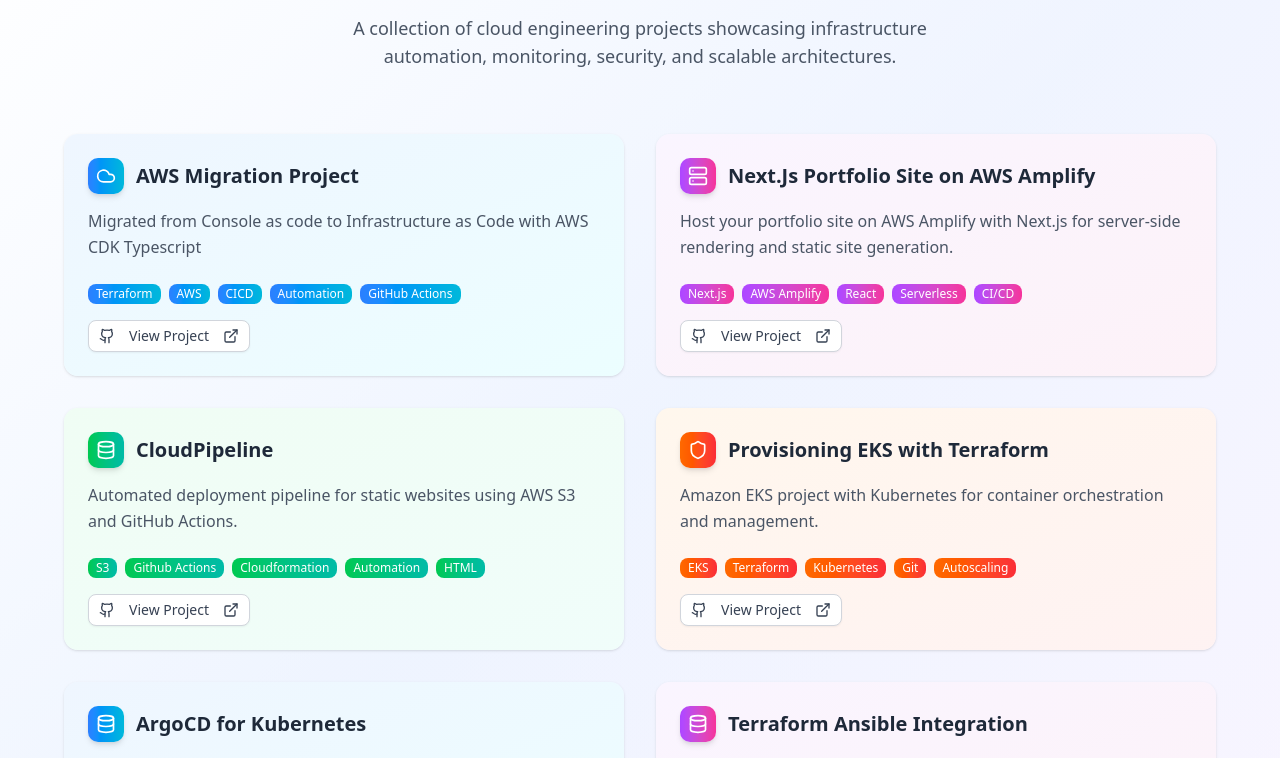
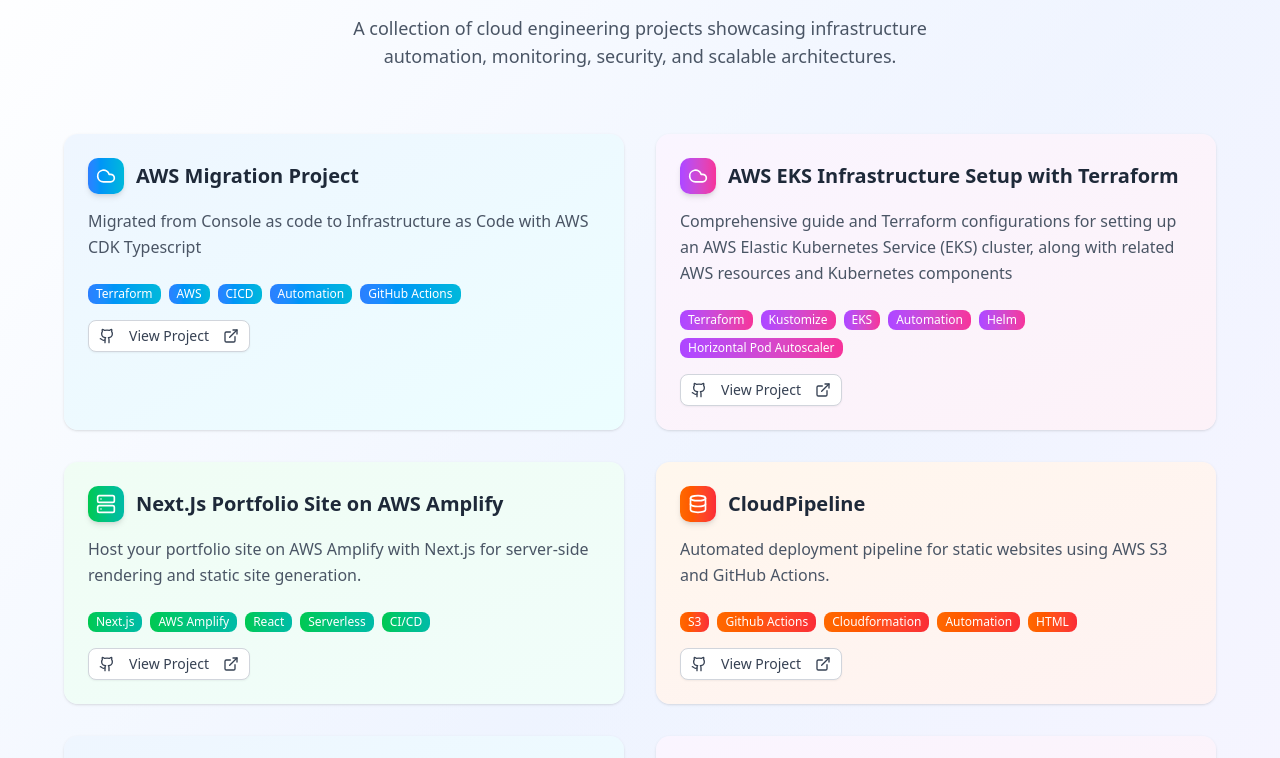
Before and after one commit to jihad0822/portfolio, a Next.js app in the folder portfolio/: page / in a window 1280 px wide. Shown: the part 765-1523 px from the top of the page. Built offline with nearby package versions, Linux system fonts and the light colour scheme.

Commit message:
added new project to website

```diff
--- a/portfolio/src/app/page.tsx
+++ b/portfolio/src/app/page.tsx
@@ -13,6 +13,14 @@ export default function Portfolio() {
         "Migrated from Console as code to Infrastructure as Code with AWS CDK Typescript",
       technologies: ["Terraform", "AWS", "CICD", "Automation", "GitHub Actions"],
       link: "https://github.com/jihad0822/techhealth-migration",
+      icon: <Cloud className="h-5 w-5" />,
+    },
+    {
+      title: "AWS EKS Infrastructure Setup with Terraform",
+      description:
+        "Comprehensive guide and Terraform configurations for setting up an AWS Elastic Kubernetes Service (EKS) cluster, along with related AWS resources and Kubernetes components",
+      technologies: ["Terraform", "Kustomize", "EKS", "Automation", "Helm", "Horizontal Pod Autoscaler"],
+      link: "https://github.com/jihad0822/eks-project.git",
       icon: <Cloud className="h-5 w-5" />,
     },
     {
```
